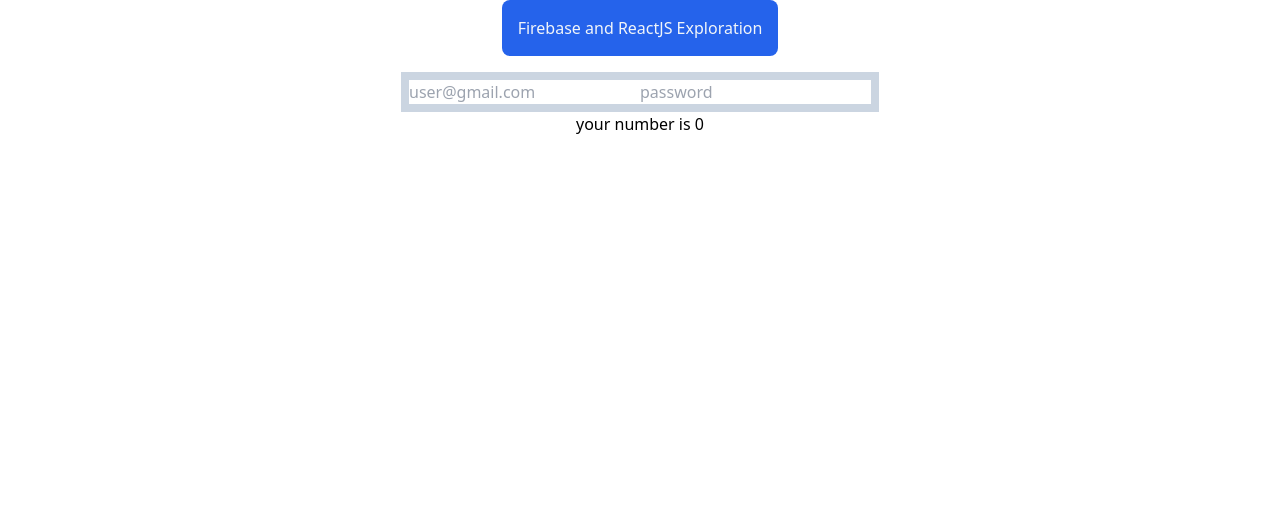
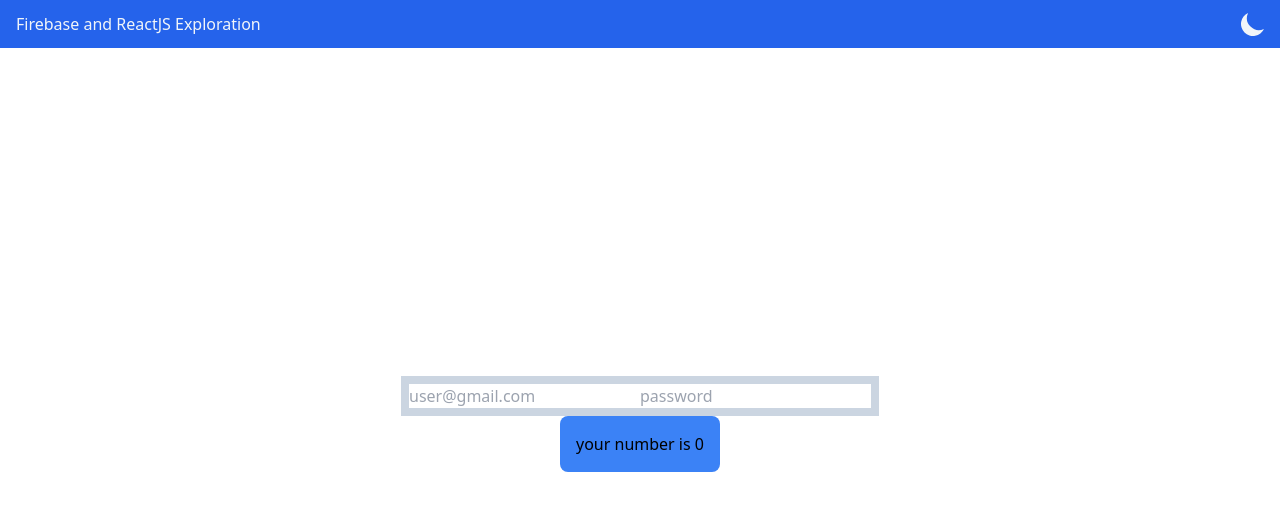
Before and after one commit to movsic08/react-js-learning, a React (Vite) app: page / in a window 1280 px wide. Shown: the top 510 px of the page. Built offline with nearby package versions, Linux system fonts and the light colour scheme.

Commit message:
added dark mode

```diff
--- a/src/App.jsx
+++ b/src/App.jsx
@@ -5,22 +5,79 @@
 import { Auth } from "./components/auth";
 
 function App() {
-  const [number, setNumber] = useState(Number(localStorage.getItem("number")));
+  // Retrieve the initial state from localStorage or default to false
+  const [number, setNumber] = useState(
+    Number(localStorage.getItem("number")) || 0
+  );
+  const [dark, setDark] = useState(() => {
+    const savedDarkMode = localStorage.getItem("dark");
+    return savedDarkMode === "true";
+  });
+
+  // Effect to update localStorage and apply the dark class
   useEffect(() => {
     localStorage.setItem("number", number);
   }, [number]);
 
+  useEffect(() => {
+    localStorage.setItem("dark", dark);
+    if (dark) {
+      document.documentElement.classList.add("dark");
+    } else {
+      document.documentElement.classList.remove("dark");
+    }
+  }, [dark]);
+
   return (
-    <div className=" w-screen h-full flex flex-col items-center justify-center">
-      <h2 className=" text-slate-100 mb-4 p-4 bg-blue-600 rounded-lg">
-        Firebase and ReactJS Exploration
-      </h2>
-      <Auth></Auth>
-      <div className="card">
-        <button onClick={() => setNumber((number) => number + 3)}>
+    <div className="dark:bg-slate-800 min-h-screen flex flex-col">
+      <div className="flex w-full justify-between items-center px-2 py-1 bg-blue-600">
+        <h2 className="text-slate-100 p-2 rounded-lg">
+          Firebase and ReactJS Exploration
+        </h2>
+        <button
+          className="hover:bg-slate-400 text-slate-100 duration-200 p-1 rounded-lg"
+          onClick={() => {
+            setDark(!dark);
+          }}
+        >
           {" "}
-          your number is {number}
+          {!dark ? (
+            <svg
+              width="30"
+              height="30"
+              fill="currentColor"
+              viewBox="0 0 24 24"
+              xmlns="http://www.w3.org/2000/svg"
+            >
+              <path d="M20.752 15.952A9.6 9.6 0 0 1 8.048 3.248a9.601 9.601 0 1 0 12.704 12.704Z"></path>
+            </svg>
+          ) : (
+            <svg
+              width="30"
+              height="30"
+              fill="currentColor"
+              viewBox="0 0 24 24"
+              xmlns="http://www.w3.org/2000/svg"
+            >
+              <path
+                fill-rule="evenodd"
+                d="M12 2.4a1.2 1.2 0 0 1 1.2 1.2v1.2a1.2 1.2 0 1 1-2.4 0V3.6A1.2 1.2 0 0 1 12 2.4Zm4.8 9.6a4.8 4.8 0 1 1-9.6 0 4.8 4.8 0 0 1 9.6 0Zm-.557 5.94.849.848a1.2 1.2 0 0 0 1.696-1.696l-.848-.849a1.2 1.2 0 0 0-1.697 1.697Zm2.544-12.728a1.2 1.2 0 0 1 0 1.696l-.847.849a1.2 1.2 0 1 1-1.697-1.697l.849-.848a1.2 1.2 0 0 1 1.696 0ZM20.4 13.2a1.2 1.2 0 1 0 0-2.4h-1.2a1.2 1.2 0 0 0 0 2.4h1.2ZM12 18a1.2 1.2 0 0 1 1.2 1.2v1.2a1.2 1.2 0 1 1-2.4 0v-1.2A1.2 1.2 0 0 1 12 18ZM6.06 7.757A1.2 1.2 0 1 0 7.758 6.06l-.85-.848a1.2 1.2 0 0 0-1.696 1.696l.848.849ZM7.757 17.94l-.849.848a1.2 1.2 0 0 1-1.696-1.696l.848-.849a1.2 1.2 0 0 1 1.697 1.697ZM4.8 13.2a1.2 1.2 0 1 0 0-2.4H3.6a1.2 1.2 0 0 0 0 2.4h1.2Z"
+                clip-rule="evenodd"
+              ></path>
+            </svg>
+          )}
         </button>
+      </div>
+      <div className="flex-grow flex flex-col items-center justify-center">
+        <Auth />
+        <div className="card">
+          <button
+            className="bg-blue-500 p-4 rounded-lg"
+            onClick={() => setNumber((number) => number + 3)}
+          >
+            your number is {number}
+          </button>
+        </div>
       </div>
     </div>
   );
```
